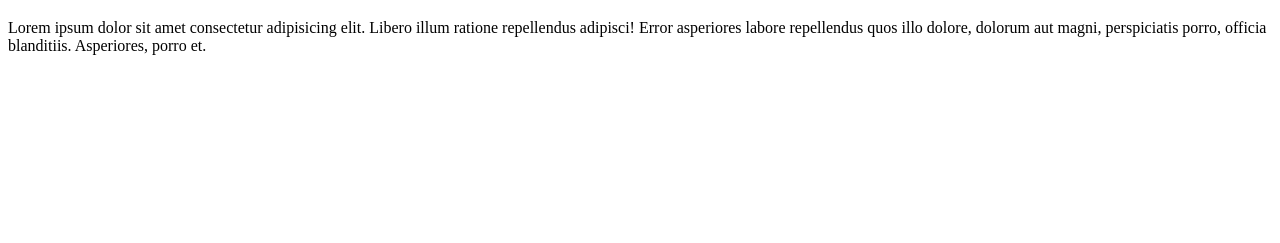
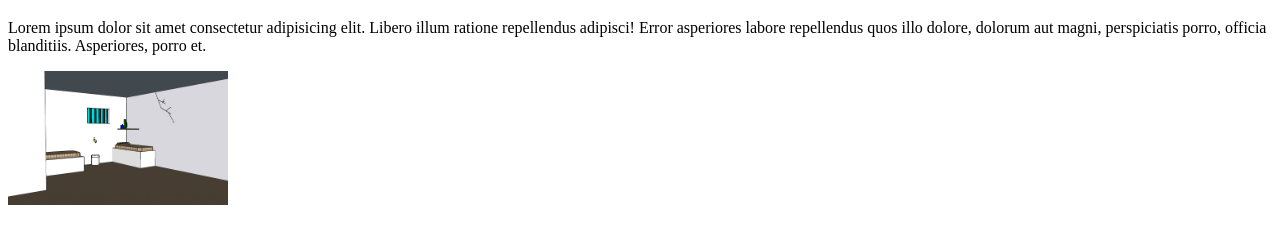
Before and after one commit to cristianardoino/aftercals1, a plain HTML site: page index.html in a window 1280 px wide. Shown: the part 61-304 px from the top of the page. Drawn offline with Linux system fonts and the light colour scheme.

Commit message:
agrega una foto

```diff
--- a/index.html
+++ b/index.html
@@ -9,5 +9,6 @@
 <body>
     <h1>aca va el titulo</h1>
     <p>Lorem ipsum dolor sit amet consectetur adipisicing elit. Libero illum ratione repellendus adipisci! Error asperiores labore repellendus quos illo dolore, dolorum aut magni, perspiciatis porro, officia blanditiis. Asperiores, porro et.</p>
+    <img src="./img/escenacarcel.png" alt="posada de villa"width=220px">
 </body>
 </html>
```
Also changed, not shown: img/escenacarcel.png (added).
